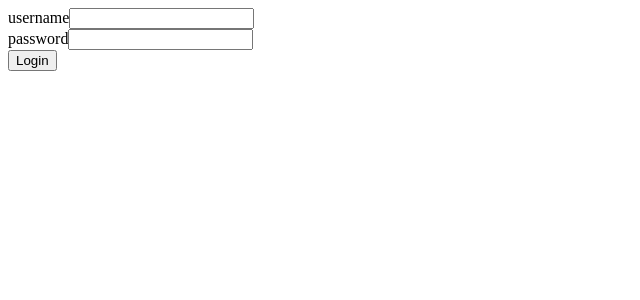
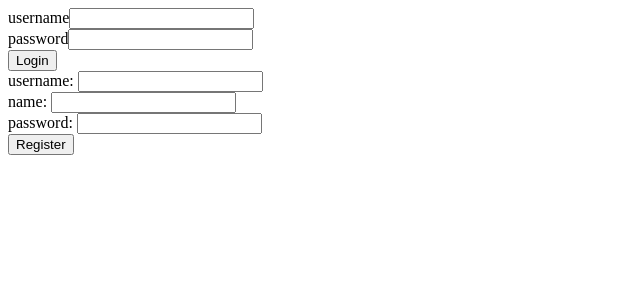
Before and after one commit to LIWKaguya/Rift, a React (Create React App) app in the folder rift_frontend/: page / in a window 1280 px wide. Shown: the top 300 px of the page, without its empty margins (0-640 px from the left). Built offline with nearby package versions, Linux system fonts and the light colour scheme; no server answers.

Commit message:
Implement register form

```diff
--- a/rift_frontend/src/App.js
+++ b/rift_frontend/src/App.js
@@ -1,13 +1,18 @@
 import { useEffect, useState } from 'react';
 import BlogPage from './components/BlogPage';
 import LoginForm from './components/LoginForm';
+import RegisterForm from './components/RegisterForm';
 import blogService from './services/blogs'
+import userService from './services/users'
 import loginService from './services/login'
 
 const App = () => {
     const [blogs, setBlogs] = useState([])
     const [username, setUsername] = useState('')
     const [password, setPassword] = useState('')
+    const [name, setName] = useState('')
+    const [registerUsername, setRegisterUsername] = useState('')
+    const [registerPassword, setRegisterPassword] = useState('')
     const [user, setUser] = useState(null)
 
     useEffect(() => {
@@ -25,6 +30,31 @@ const App = () => {
         }
     }, [])
 
+    const handleRegister = async (event) => {
+        event.preventDefault()
+        try {
+            await userService.register({
+                username: registerUsername,
+                name,
+                password: registerPassword
+            })
+            const user = await loginService.authenticate({
+                username : registerUsername,
+                password : registerPassword
+            })
+            setUser(user)
+            blogService.setToken(user.token)
+            window.localStorage.setItem(
+                'loggedUser', JSON.stringify(user)
+            )
+            setRegisterUsername('')
+            setName('')
+            setRegisterPassword('')
+        } catch (error) {
+            console.log(error.response.data)
+        }
+    }
+
     const handleLogin = async (event) => {
         event.preventDefault()
         try {
@@ -39,24 +69,40 @@ const App = () => {
             setUsername('')
             setPassword('')
         } catch (error) {
-            console.log(error)
+            console.log(error.response.data)
         }
+    }
+
+    const handleLogOut = () => {
+        setUser(null)
+        window.localStorage.clear()
     }
 
     return (
         <>
             {
             user === null ?
+                <>
                     <LoginForm
                         handleLogin={handleLogin}
                         username={username}
                         setUsername={setUsername}
                         password={password}
                         setPassword={setPassword} />
+                    <RegisterForm
+                        handleRegister={handleRegister}
+                        registerUsername={registerUsername}
+                        setRegisterUsername={setRegisterUsername}
+                        registerPassword={registerPassword}
+                        setRegisterPassword={setRegisterPassword}
+                        name={name}
+                        setName={setName} />
+                </>
                 :
                 <BlogPage
                     user={user}
-                    blogs={blogs} />
+                    blogs={blogs}
+                    handleLogOut={handleLogOut} />
             }
         </>
     )
--- a/rift_frontend/src/components/Blog.js
+++ b/rift_frontend/src/components/Blog.js
@@ -1,7 +1,7 @@
 const Blog = ({ blog }) => {
     return (
         <div>
-            <p>{blog.content} by {blog.user.username}</p>
+            <p>{blog.title} by {blog.user.username}</p>
         </div>
     )
 }
--- a/rift_frontend/src/components/BlogPage.js
+++ b/rift_frontend/src/components/BlogPage.js
@@ -1,10 +1,12 @@
 import Blog from "./Blog"
 import React from "react"
 
-const BlogPage = ({ blogs, user }) => {
+const BlogPage = ({ blogs, user, handleLogOut }) => {
+
     return (
         <>
             <h2>{user.username} logged in</h2>
+            <button onClick={handleLogOut}>Logout</button>
             { blogs.map(blog => <Blog key={blog.id} blog={blog} />) }
         </>
     )
--- a/rift_frontend/src/components/LoginForm.js
+++ b/rift_frontend/src/components/LoginForm.js
@@ -1,5 +1,6 @@
 const LoginForm = ({ handleLogin, username, setUsername, password, setPassword }) => {
     return (
+        <>
             <form onSubmit={handleLogin}>
                 <div> username
                     <input type='text' value={username} name='username'
@@ -9,6 +10,7 @@ const LoginForm = ({ handleLogin, username, setUsername, password, setPassword }
                         onChange={({target}) => setPassword(target.value)}></input></div>
                 <button type='submit'>Login</button>
             </form>
+        </>
     )
 }
 
--- /dev/null
+++ b/rift_frontend/src/components/RegisterForm.js
@@ -0,0 +1,12 @@
+const RegisterForm = ({ handleRegister, name, setName, registerUsername, setRegisterUsername, registerPassword, setRegisterPassword }) => {
+    return (
+        <form onSubmit={handleRegister}>
+            <div>username: <input type='text' value={registerUsername} name='username' onChange={({target}) => setRegisterUsername(target.value)}></input></div>
+            <div>name: <input type='text' value={name} name='name' onChange={({target}) => setName(target.value)}></input></div>
+            <div>password: <input type='password' value={registerPassword} name='password' onChange={({target}) => setRegisterPassword(target.value)}></input></div>
+            <button type="submit">Register</button>
+        </form>
+    )
+}
+
+export default RegisterForm
--- /dev/null
+++ b/rift_frontend/src/services/users.js
@@ -0,0 +1,11 @@
+import axios from 'axios'
+const url = 'http://localhost:3002/api/users'
+
+const register = async (newCredentials) => {
+    const response = await axios.post(url, newCredentials)
+    return response.data
+}
+
+const object = { register }
+
+export default object
```
Lines whose indentation alone changed are shown as unchanged.
